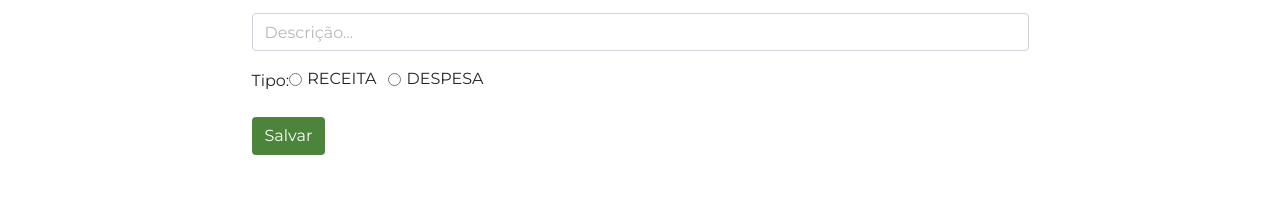
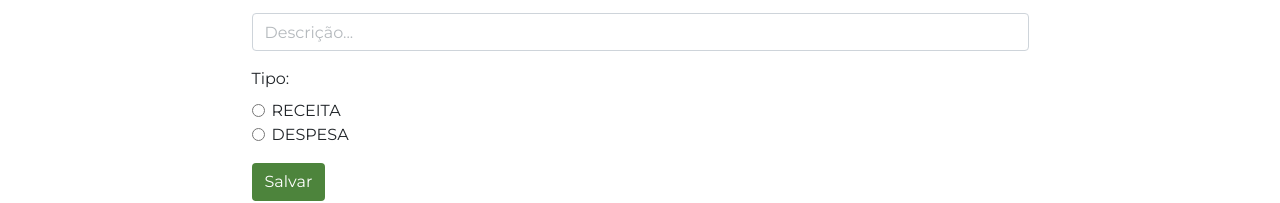
Before and after one commit to brunogcpinheiro/financeiro-sankhya-frontend, an Angular app: page /novo in a window 1280 px wide. Shown: the part 561-764 px from the top of the page. Built offline with nearby package versions, Linux system fonts and the light colour scheme.

Commit message:
fixando bugs

```diff
--- a/src/app/lancamento/lancamento.component.html
+++ b/src/app/lancamento/lancamento.component.html
@@ -22,7 +22,6 @@
                 </div>
               </td>
               <td class="align-middle">{{lancamento.vencimento}}</td>
-
               <td class="align-middle">
                 <button class="btn btn-danger btn-small delete" (click)="deletarLancamento(lancamento)">
                   <i class="fa fa-trash"></i>
--- a/src/app/lancamento/novo-lancamento.component.html
+++ b/src/app/lancamento/novo-lancamento.component.html
@@ -35,11 +35,11 @@
 
     <div class="form-group">
       <label>Tipo: </label>
-      <div class="form-check form-check-inline">
+      <div class="form-check">
         <input class="form-check-input" type="radio" name="tipo" id="1" value="RECEITA" formControlName="tipo" [ngClass]="{ 'is-invalid': submitted && f.descricao.errors }">
         <label class="form-check-label" for="1">RECEITA</label>
       </div>
-      <div class="form-check form-check-inline">
+      <div class="form-check">
         <input class="form-check-input" type="radio" name="tipo" id="2" value="DESPESA" formControlName="tipo" [ngClass]="{ 'is-invalid': submitted && f.descricao.errors }">
         <label class="form-check-label" for="2">DESPESA</label>
       </div>
```
